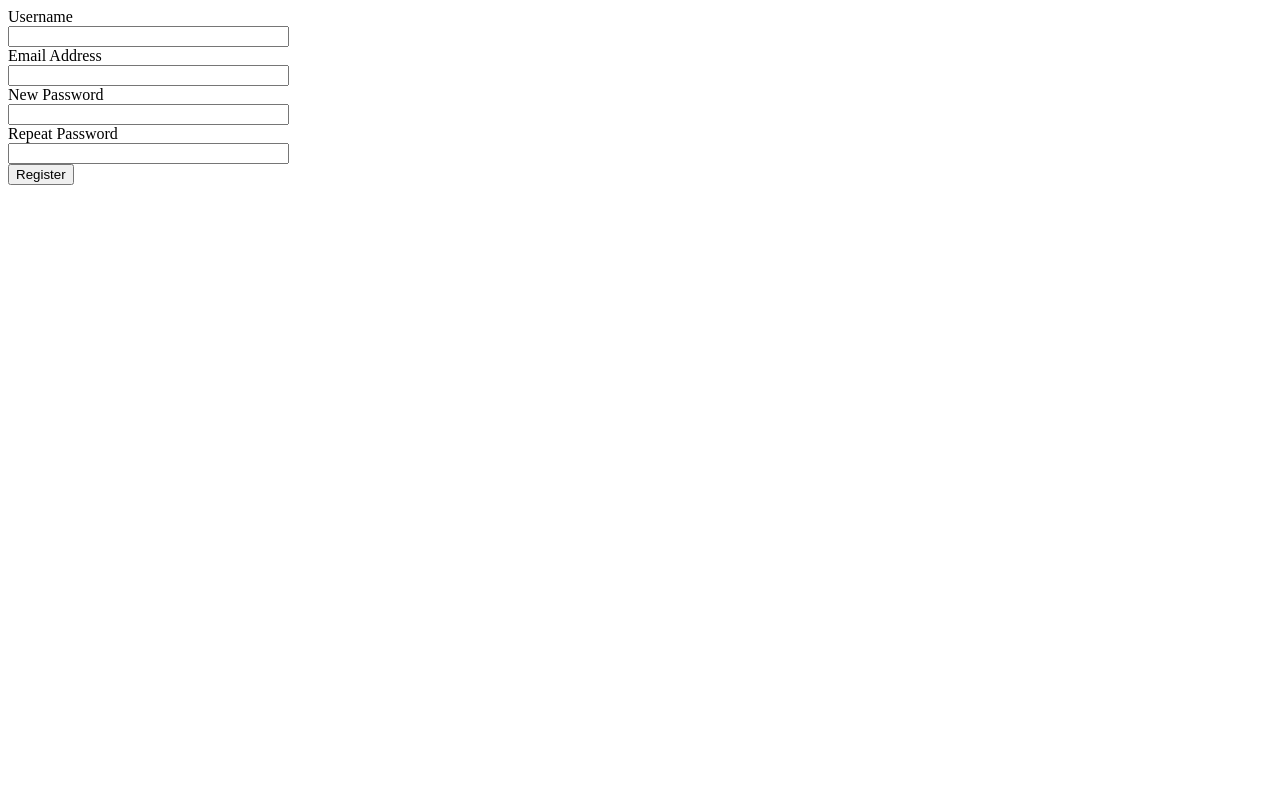
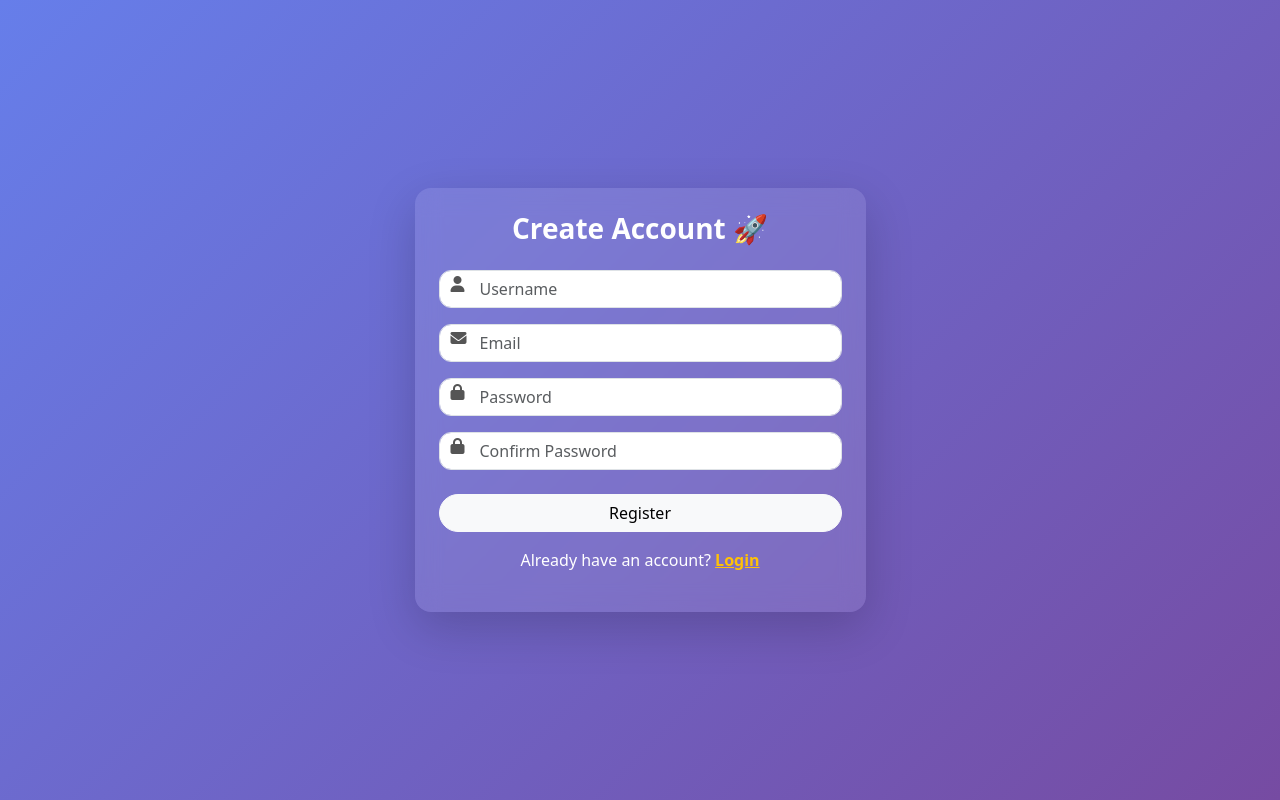
Before and after one commit to arpit-varshney1/social-post1, a Flask app: page /register in a window 1280 px wide. Run offline with Flask 3, Linux system fonts and the light colour scheme.

Commit message:
Update register.html

```diff
--- a/templates/register.html
+++ b/templates/register.html
@@ -1,32 +1,125 @@
+<!DOCTYPE html>
+<html lang="en">
+<head>
+    <meta charset="UTF-8">
+    <title>Register</title>
+
+    <!-- Bootstrap -->
+    <link href="https://cdn.jsdelivr.net/npm/bootstrap@5.3.2/dist/css/bootstrap.min.css" rel="stylesheet">
+
+    <!-- Icons -->
+    <link href="https://cdnjs.cloudflare.com/ajax/libs/font-awesome/6.5.0/css/all.min.css" rel="stylesheet">
+
+    <style>
+        body {
+            background: linear-gradient(135deg, #667eea, #764ba2);
+            min-height: 100vh;
+        }
+
+        .card {
+            background: rgba(255, 255, 255, 0.1);
+            backdrop-filter: blur(12px);
+            border: none;
+            color: white;
+        }
+
+        .form-control {
+            border-radius: 12px;
+            padding-left: 40px;
+        }
+
+        .input-group-text {
+            background: transparent;
+            border: none;
+            position: absolute;
+            z-index: 10;
+            height: 100%;
+            color: #555;
+        }
+
+        .form-wrapper {
+            position: relative;
+        }
+
+        .btn-custom {
+            border-radius: 50px;
+            font-weight: 500;
+        }
+
+        .error-text {
+            color: #ff6b6b;
+            font-size: 14px;
+        }
+    </style>
+</head>
+
+<body class="d-flex align-items-center justify-content-center">
+
+<div class="container">
+    <div class="row justify-content-center">
+        <div class="col-md-5">
+
+            <div class="card shadow-lg rounded-4 p-4">
+
+                <h3 class="text-center mb-4 fw-bold">Create Account 🚀</h3>
+
                 <form method="POST" action="/register">
                     {{ form.hidden_tag() }}
-    <div>
-        {{ form.username.label }}<br>
-        {{ form.username(size=32) }}<br>
+
+                    <!-- Username -->
+                    <div class="mb-3 form-wrapper">
+                        <i class="fa fa-user input-group-text"></i>
+                        {{ form.username(class="form-control", placeholder="Username") }}
                         {% for error in form.username.errors %}
-            <span style="color: red;">[{{ error }}]</span><br>
+                            <div class="error-text">{{ error }}</div>
                         {% endfor %}
                     </div>
-    <div>
-        {{ form.email.label }}<br>
-        {{ form.email(size=32) }}<br>
+
+                    <!-- Email -->
+                    <div class="mb-3 form-wrapper">
+                        <i class="fa fa-envelope input-group-text"></i>
+                        {{ form.email(class="form-control", placeholder="Email") }}
                         {% for error in form.email.errors %}
-            <span style="color: red;">[{{ error }}]</span><br>
+                            <div class="error-text">{{ error }}</div>
                         {% endfor %}
                     </div>
-    <div>
-        {{ form.password.label }}<br>
-        {{ form.password(size=32) }}<br>
+
+                    <!-- Password -->
+                    <div class="mb-3 form-wrapper">
+                        <i class="fa fa-lock input-group-text"></i>
+                        {{ form.password(class="form-control", placeholder="Password") }}
                         {% for error in form.password.errors %}
-            <span style="color: red;">[{{ error }}]</span><br>
+                            <div class="error-text">{{ error }}</div>
                         {% endfor %}
                     </div>
-    <div>
-        {{ form.confirm_password.label }}<br>
-        {{ form.confirm_password(size=32) }}<br>
+
+                    <!-- Confirm Password -->
+                    <div class="mb-3 form-wrapper">
+                        <i class="fa fa-lock input-group-text"></i>
+                        {{ form.confirm_password(class="form-control", placeholder="Confirm Password") }}
                         {% for error in form.confirm_password.errors %}
-            <span style="color: red;">[{{ error }}]</span><br>
+                            <div class="error-text">{{ error }}</div>
                         {% endfor %}
                     </div>
-    <div>
-        {{ form.submit() }}
+
+                    <!-- Submit -->
+                    <div class="d-grid mt-4">
+                        {{ form.submit(class="btn btn-light btn-custom") }}
+                    </div>
+
+                </form>
+
+                <!-- Extra -->
+                <p class="text-center mt-3">
+                    Already have an account?
+                    <a href="/login" class="text-warning fw-bold">Login</a>
+                </p>
+
+            </div>
+
+        </div>
+    </div>
+</div>
+
+</body>
+</html>
```
Lines whose indentation alone changed are shown as unchanged.
